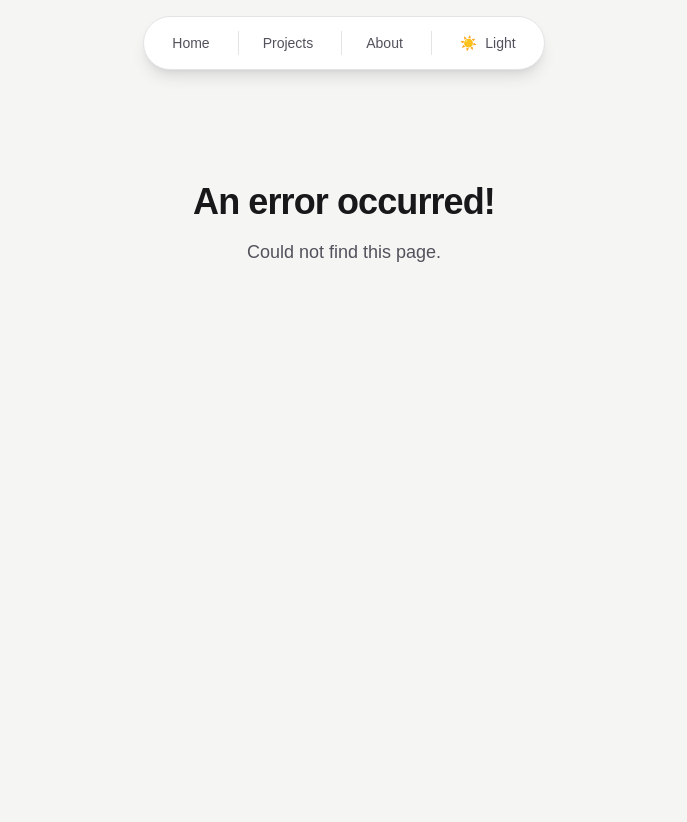
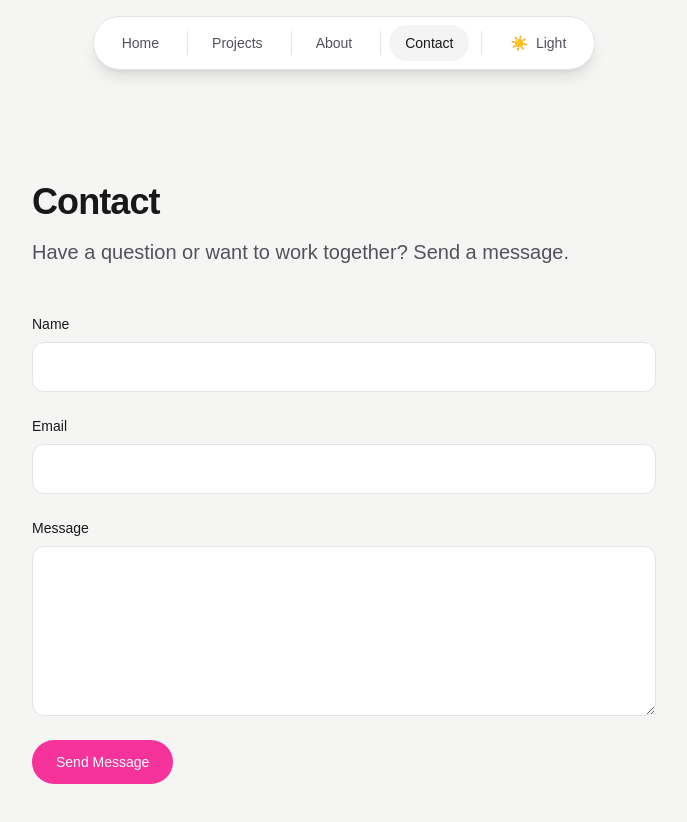
Before and after one commit to DaltonDayton/daltondayton, a React (Vite) app: page /contact in a window 1280 px wide. Shown: the top 822 px of the page, without its empty margins (296-983 px from the left). Before the commit the page ends 800 px from the top, so only its background shows below. Built offline with nearby package versions, Linux system fonts and the light colour scheme.

Commit message:
add contact form

```diff
--- a/src/App.tsx
+++ b/src/App.tsx
@@ -5,6 +5,7 @@ import ErrorPage from "./pages/Error";
 import HomePage from "./pages/Home";
 import ProjectsPage from "./pages/Projects";
 import AboutPage from "./pages/About";
+import ContactPage from "./pages/Contact";
 
 const router = createBrowserRouter([
   {
@@ -15,6 +16,7 @@ const router = createBrowserRouter([
       { index: true, element: <HomePage /> },
       { path: "projects", element: <ProjectsPage /> },
       { path: "about", element: <AboutPage /> },
+      { path: "contact", element: <ContactPage /> },
     ],
   },
 ]);
--- a/src/components/Header.tsx
+++ b/src/components/Header.tsx
@@ -5,6 +5,7 @@ const links = [
   { to: "/", label: "Home" },
   { to: "/projects", label: "Projects" },
   { to: "/about", label: "About" },
+  { to: "/contact", label: "Contact" },
 ];
 
 const Header = () => {
--- /dev/null
+++ b/src/hooks/useHttp.ts
@@ -0,0 +1,44 @@
+import { useCallback, useState } from "react";
+
+interface RequestConfig {
+  url: string;
+  method?: "GET" | "POST";
+  body?: unknown;
+}
+
+const useHttp = () => {
+  const [isLoading, setIsLoading] = useState(false);
+  const [error, setError] = useState<string | null>(null);
+
+  const sendRequest = useCallback(
+    async <T,>(config: RequestConfig): Promise<T | null> => {
+      setIsLoading(true);
+      setError(null);
+      try {
+        const response = await fetch(config.url, {
+          method: config.method ?? "GET",
+          headers: config.body
+            ? { "Content-Type": "application/json" }
+            : undefined,
+          body: config.body ? JSON.stringify(config.body) : undefined,
+        });
+
+        if (!response.ok) {
+          throw new Error(`Request failed with status ${response.status}`);
+        }
+
+        return (await response.json()) as T;
+      } catch (err) {
+        setError(err instanceof Error ? err.message : "Something went wrong!");
+        return null;
+      } finally {
+        setIsLoading(false);
+      }
+    },
+    [],
+  );
+
+  return { isLoading, error, sendRequest };
+};
+
+export default useHttp;
--- /dev/null
+++ b/src/pages/Contact.tsx
@@ -0,0 +1,172 @@
+import { useState } from "react";
+import type { SubmitEvent } from "react";
+import useHttp from "../hooks/useHttp";
+import usePageTitle from "../hooks/usePageTitle";
+
+const CONTACT_URL =
+  "https://daltondaytonportfolio-default-rtdb.firebaseio.com/messages.json";
+
+const inputClasses = (isValid: boolean) =>
+  `rounded-xl border bg-surface px-4 py-3 text-primary outline-none transition-colors focus:border-accent ${
+    isValid ? "border-border" : "border-accent"
+  }`;
+
+const ContactPage = () => {
+  usePageTitle("Contact | Dalton Dayton");
+
+  const { isLoading, error, sendRequest } = useHttp();
+  const [name, setName] = useState("");
+  const [email, setEmail] = useState("");
+  const [message, setMessage] = useState("");
+  const [validity, setValidity] = useState({
+    name: true,
+    email: true,
+    message: true,
+  });
+  const [submitted, setSubmitted] = useState(false);
+
+  const submitHandler = async (event: SubmitEvent<HTMLFormElement>) => {
+    event.preventDefault();
+
+    const contactMessage = {
+      name: name.trim(),
+      email: email.trim(),
+      message: message.trim(),
+      submittedAt: new Date().toISOString(),
+    };
+
+    const formValidity = {
+      name: contactMessage.name !== "",
+      email: contactMessage.email.includes("@"),
+      message: contactMessage.message !== "",
+    };
+    setValidity(formValidity);
+
+    if (!formValidity.name || !formValidity.email || !formValidity.message) {
+      return;
+    }
+
+    const response = await sendRequest<{ name: string }>({
+      url: CONTACT_URL,
+      method: "POST",
+      body: contactMessage,
+    });
+
+    if (!response) {
+      return;
+    }
+
+    setSubmitted(true);
+  };
+
+  return (
+    <main className="mx-auto max-w-2xl px-6 py-24">
+      <div className="flex flex-col gap-12">
+        <div className="flex flex-col gap-4">
+          <h1 className="text-4xl font-bold tracking-tight text-primary">
+            Contact
+          </h1>
+          <p className="text-xl text-secondary">
+            Have a question or want to work together? Send a message.
+          </p>
+        </div>
+
+        {submitted ? (
+          <p className="text-lg leading-relaxed text-secondary">
+            Thanks for reaching out! I&apos;ll get back to you soon.
+          </p>
+        ) : (
+          <form onSubmit={submitHandler} className="flex flex-col gap-6">
+            <div className="flex flex-col gap-2">
+              <label
+                htmlFor="name"
+                className="text-sm font-medium text-primary"
+              >
+                Name
+              </label>
+              <input
+                id="name"
+                type="text"
+                value={name}
+                onChange={(event) => setName(event.target.value)}
+                className={inputClasses(validity.name)}
+              />
+              {!validity.name && (
+                <p className="text-sm" style={{ color: "var(--color-accent)" }}>
+                  Please enter your name.
+                </p>
+              )}
+            </div>
+
+            <div className="flex flex-col gap-2">
+              <label
+                htmlFor="email"
+                className="text-sm font-medium text-primary"
+              >
+                Email
+              </label>
+              <input
+                id="email"
+                type="email"
+                value={email}
+                onChange={(event) => setEmail(event.target.value)}
+                className={inputClasses(validity.email)}
+              />
+              {!validity.email && (
+                <p className="text-sm" style={{ color: "var(--color-accent)" }}>
+                  Please enter a valid email address.
+                </p>
+              )}
+            </div>
+
+            <div className="flex flex-col gap-2">
+              <label
+                htmlFor="message"
+                className="text-sm font-medium text-primary"
+              >
+                Message
+              </label>
+              <textarea
+                id="message"
+                rows={6}
+                value={message}
+                onChange={(event) => setMessage(event.target.value)}
+                className={inputClasses(validity.message)}
+              />
+              {!validity.message && (
+                <p className="text-sm" style={{ color: "var(--color-accent)" }}>
+                  Please enter a message.
+                </p>
+              )}
+            </div>
+
+            {error && (
+              <p className="text-sm" style={{ color: "var(--color-accent)" }}>
+                Sending failed: {error}
+              </p>
+            )}
+
+            <button
+              type="submit"
+              disabled={isLoading}
+              className="self-start rounded-full px-6 py-3 text-sm font-medium text-white transition-colors disabled:opacity-50"
+              style={{ backgroundColor: "var(--color-accent)" }}
+              onMouseEnter={(event) => {
+                event.currentTarget.style.backgroundColor =
+                  "var(--color-accent-hover)";
+              }}
+              onMouseLeave={(event) => {
+                event.currentTarget.style.backgroundColor =
+                  "var(--color-accent)";
+              }}
+            >
+              {isLoading ? "Sending..." : "Send Message"}
+            </button>
+          </form>
+        )}
+      </div>
+    </main>
+  );
+};
+
+export default ContactPage;
```
